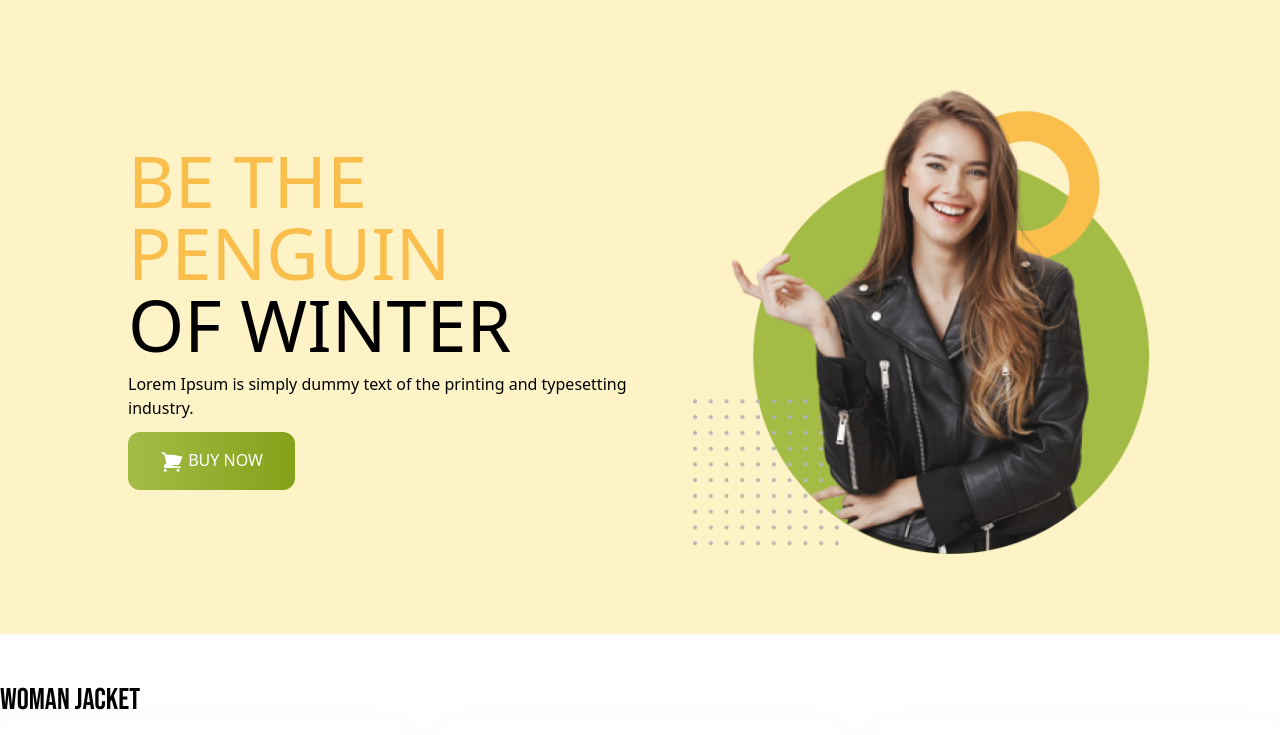
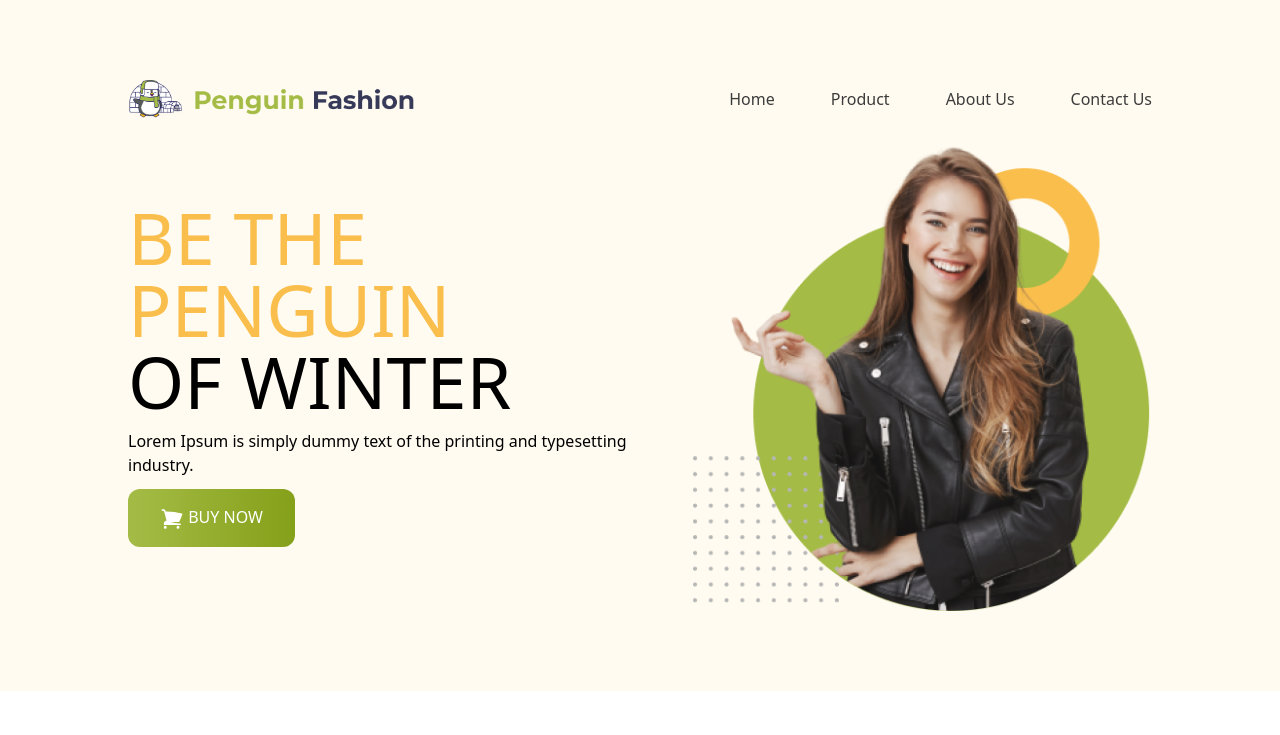
Before and after one commit to Sazid99246/penguin-fashion, a plain HTML site: page index.html in a window 1280 px wide. Shown: the top 735 px of the page. Drawn offline with nearby package versions, Linux system fonts and the light colour scheme.

Commit message:
project completed

```diff
--- a/index.html
+++ b/index.html
@@ -22,9 +22,17 @@
 </head>
 
 <body>
-    <header class="bg-amber-100 py-20 px-32">
+    <header class="bg-[#FFFBF0] py-20 px-32">
         <!-- nav section -->
-
+        <nav class="flex flex-col md:flex-row items-center justify-between mb-[18px]">
+            <img class="w-72" src="assets/icons/logo.png" alt="">
+            <ul class="flex items-center justify-center gap-x-14">
+                <li><a href="" class="text-[#3C3C3C] font-medium">Home</a></li>
+                <li><a href="" class="text-[#3C3C3C] font-medium">Product</a></li>
+                <li><a href="" class="text-[#3C3C3C] font-medium">About Us</a></li>
+                <li><a href="" class="text-[#3C3C3C] font-medium">Contact Us</a></li>
+            </ul>
+        </nav>
         <!-- banner section -->
         <div class="flex flex-col md:flex-row justify-between items-center">
             <div class="space-y-3">
@@ -197,9 +205,6 @@
             <img class="w-auto md:w-1/2" src="assets/images/shopping.png" alt="">
         </section>
     </main>
-    <footer>
-
-    </footer>
 </body>
 
 </html>
```
